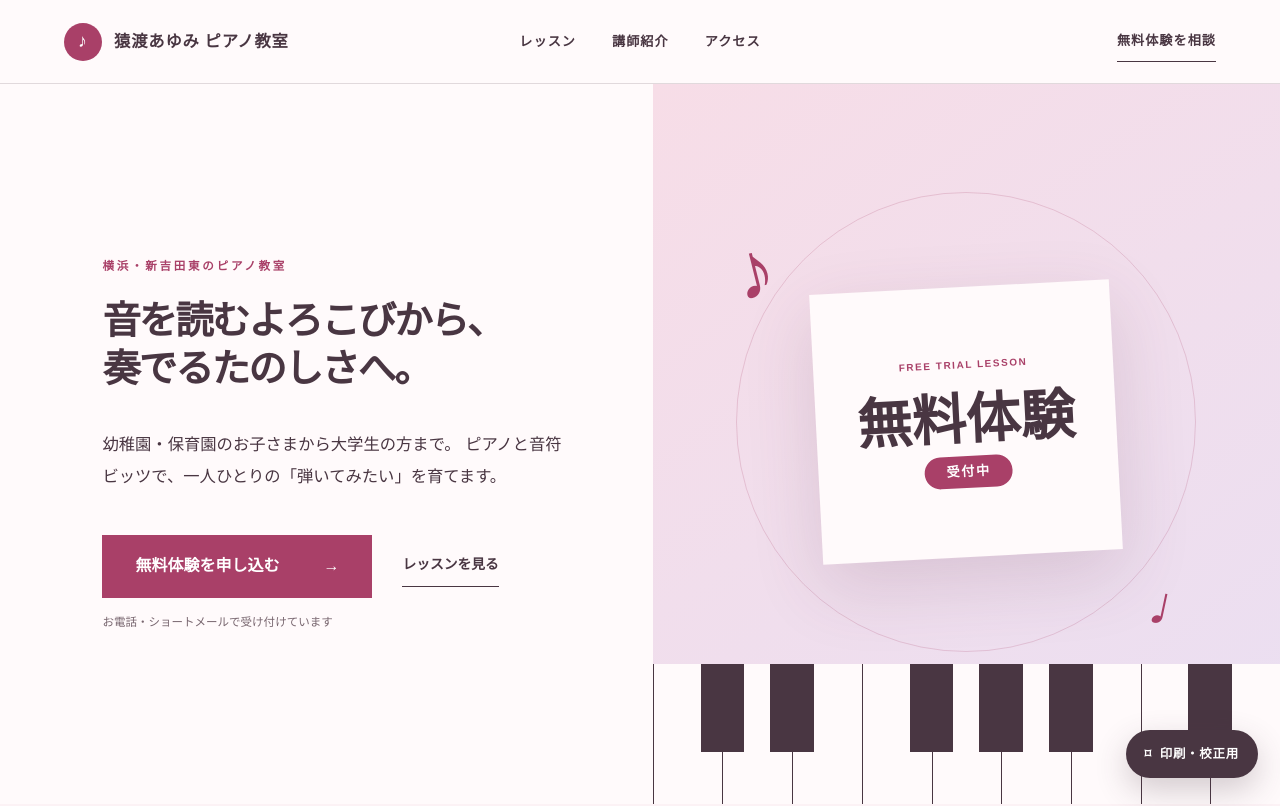
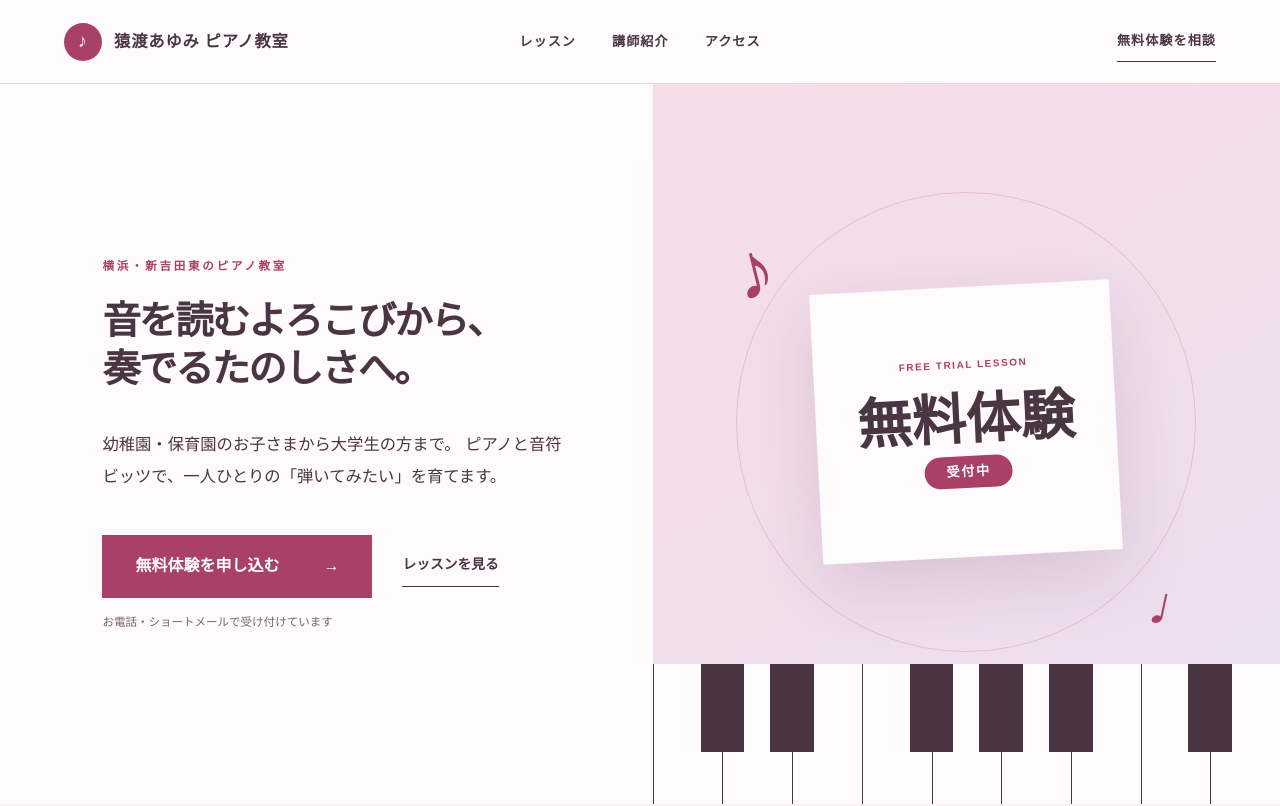
Before and after one commit to ape36soundscape/saruwatari-pianolessonclass-yokohama, a Next.js app: page / in a window 1280 px wide. Shown: the top 806 px of the page. Built offline with nearby package versions, Linux system fonts and the light colour scheme.

Commit message:
Temporarily hide print proof button

```diff
--- a/app/globals.css
+++ b/app/globals.css
@@ -46,7 +46,8 @@ a {
   box-shadow: 0 12px 32px rgba(73, 54, 66, 0.24);
   color: #fff;
   cursor: pointer;
-  display: inline-flex;
+  /* 校正用の機能は残し、公開画面では一時的に非表示にする。 */
+  display: none;
   font: inherit;
   font-size: 0.78rem;
   font-weight: 700;
```
